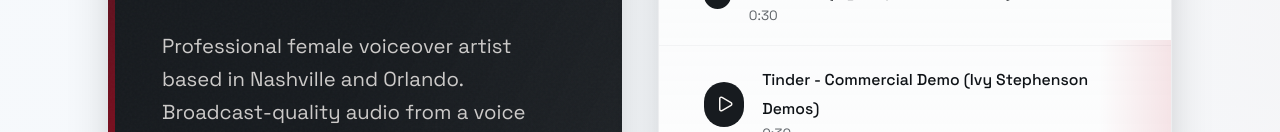
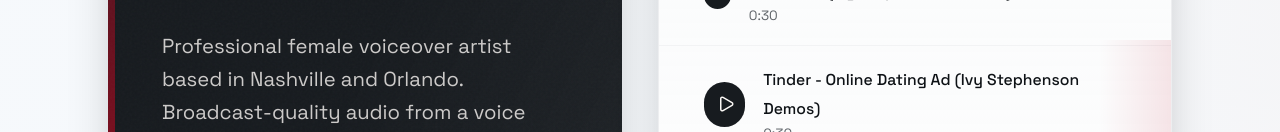
Before and after one commit to Istephensondev/www.ivystephensonvoiceover.com, a Next.js app: page / in a window 1280 px wide. Shown: the part 820-952 px from the top of the page. Built offline with nearby package versions, Linux system fonts and the light colour scheme.

Commit message:
feat: update Tinder demo title to "Online Dating Ad"
Change demo title for better clarity and SEO.

```diff
--- a/components/hero.tsx
+++ b/components/hero.tsx
@@ -39,7 +39,7 @@ const demoCategories: DemoCategory[] = [
       { id: "commercial-demo", title: "Commercial Demo (Ivy Stephenson Demos)", duration: "1:00", audioUrl: "/demos/ivy-stephenson-female-voiceover-commercial-demo.wav" },
       { id: "bar-s-promo", title: "Bar-S - Promo (Online Ad)", duration: "0:30", audioUrl: "/demos/ivy-stephenson-female-voiceover-bar-s-promo.mp3" },
       { id: "pizzahut-ad", title: "Pizza Hut - National Commercial - Online Ad - Television (Ivy Stephenson Demos)", duration: "0:30", audioUrl: "/demos/ivy-stephenson-female-voiceover-pizza-hut-commercial.wav" },
-      { id: "tinder-commercial", title: "Tinder - Commercial Demo (Ivy Stephenson Demos)", duration: "0:30", audioUrl: "/demos/ivy-stephenson-female-voiceover-tinder-commercial.wav" },
+      { id: "tinder-commercial", title: "Tinder - Online Dating Ad (Ivy Stephenson Demos)", duration: "0:30", audioUrl: "/demos/ivy-stephenson-female-voiceover-tinder-commercial.wav" },
       { id: "tesla-commercial", title: "Tesla - Commercial Demo (Ivy Stephenson Demos)", duration: "0:30", audioUrl: "/demos/ivy-stephenson-female-voiceover-tesla-commercial.wav" },
       { id: "perfect-mismatch", title: "Perfect Mismatch - Audition (Ivy Stephenson Demos)", duration: "0:30", audioUrl: "/demos/ivy-stephenson-female-voiceover-perfect-mismatch-audition.mp3" },
     ],
```
